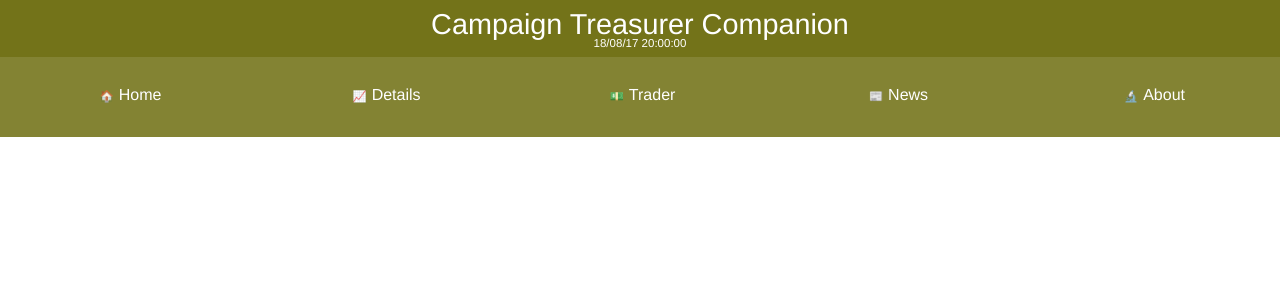
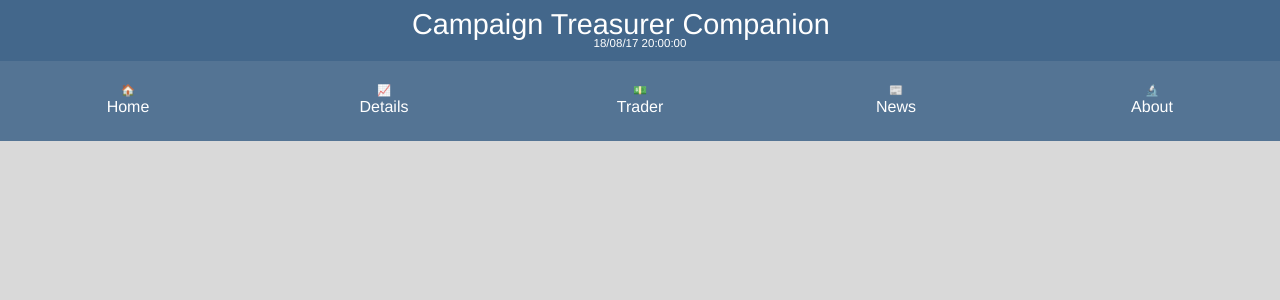
Before and after one commit to swghosh/Campaign-Treasurer-Companion-Web-App, a PHP site: page / in a window 1280 px wide. Shown: the top 300 px of the page. Run offline with PHP 8.4, Linux system fonts and the light colour scheme.

Commit message:
Tab bar anchors modified and color scheme changes

```diff
--- a/base.css
+++ b/base.css
@@ -5,6 +5,7 @@ body {
     margin: 0;
     font-family: 'Helvetica Neue';
     font-weight: 300;
+    background-color: rgba(0, 0, 0, 0.15);
 }
 div.bars {
     margin: 0;
@@ -16,7 +17,7 @@ div.topbar {
     margin: 0;
     top: 0;
     width: 100%;
-    background-color: rgba(100, 100, 0, 0.9);
+    background-color: rgba(50, 90, 130, 0.9);
     text-align: center;
 }
 div.topbar h1 {
@@ -28,6 +29,8 @@ div.topbar h1 {
     margin-top: 0;
     margin-bottom: 0;
     padding-top: 1vh;
+    margin-left: 2%;
+    margin-right: 5%;
 }
 div.topbar small.time {
     display: block;
@@ -37,7 +40,7 @@ div.topbar small.time {
     color: #fff;
     font-size: 0.8em;
     margin-bottom: 0;
-    padding-bottom: 1vh;
+    padding-bottom: 1.5vh;
 }
 div.bottombar {
     position: fixed;
@@ -45,27 +48,27 @@ div.bottombar {
     bottom: 0;
     height: 10vh;
     width: 100vw;
-    background-color: rgba(100, 100, 0, 0.7);
+    background-color: rgba(50, 90, 130, 0.7);
 }
 ul.tabs {
     color: #fff;
     list-style-type: none;
     margin: 0;
     padding: 0;
-    height: 10vh;
+    height: 5vh;
 }
 ul.tabs li {
     float: left;
     margin: 0;
-    padding-top: 3.65vh;
-    padding-bottom: 3.65vh;
+    padding-top: 2.4vh;
+    padding-bottom: 2.4vh;
     display: block;
     width: 20vw;
     text-align: center;
     transition: all 0.5s ease-in-out;
 }
 ul.tabs li:hover {
-    background-color: rgba(100, 100, 0, 1);
+    background-color: rgba(50, 90, 130, 1);
 }
 span.emoji {
     font-size: 0.7em;
@@ -85,6 +88,6 @@ a.tabitem {
     }
     div.bottombar {
         position: relative;
-        background-color: rgba(100, 100, 0, 0.8);
+        background-color: rgba(50, 90, 130, 0.8);
     }
 }
--- a/index.html
+++ b/index.html
@@ -15,11 +15,11 @@
             </div>
             <div class="bottombar">
                 <ul class="tabs">
-                    <a href="index.html" class="tabitem"><li><span class="emoji">🏠</span>Home</li></a>
-                    <a href="details.html" class="tabitem"><li><span class="emoji">📈</span>Details</li></a>
-                    <a href="trader.html" class="tabitem"><li><span class="emoji">💵</span>Trader</li></a>
-                    <a href="news.html" class="tabitem"><li><span class="emoji">📰</span>News</li></a>
-                    <a href="about.html" class="tabitem"><li><span class="emoji">🔬</span>About</li></a>
+                    <a href="index.html" class="tabitem"><li><span class="emoji">🏠</span><br>Home</li></a>
+                    <a href="details.html" class="tabitem"><li><span class="emoji">📈</span><br>Details</li></a>
+                    <a href="trader.html" class="tabitem"><li><span class="emoji">💵</span><br>Trader</li></a>
+                    <a href="news.html" class="tabitem"><li><span class="emoji">📰</span><br>News</li></a>
+                    <a href="about.html" class="tabitem"><li><span class="emoji">🔬</span><br>About</li></a>
                 </ul>
             </div>
         </div>
```
